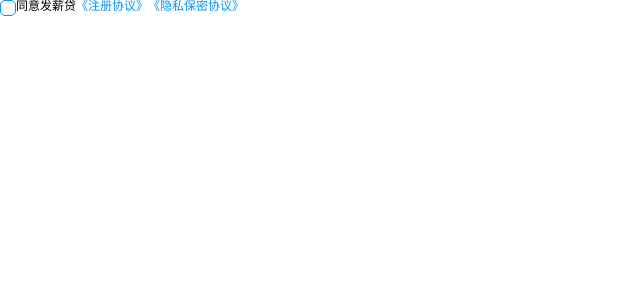
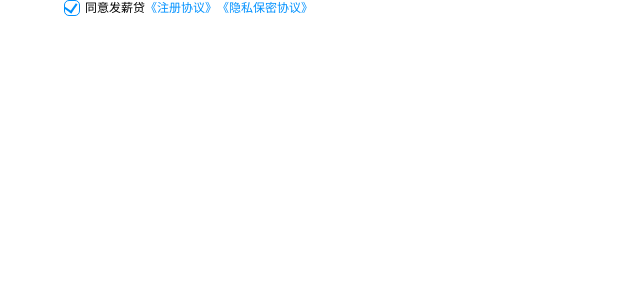
Before and after one commit to cleartime/fxd-compents, a Vue app: page / in a window 1280 px wide. Shown: the top 300 px of the page, without its empty margins (0-640 px from the left). Built offline with nearby package versions, Linux system fonts and the light colour scheme.

Commit message:
radioTip

```diff
--- a/src/App.vue
+++ b/src/App.vue
@@ -6,7 +6,12 @@
     <!--<actionsheet></actionsheet>-->
     <!--<textInput :showIcon="true" :showCode="true" :iconUrl="icon" :placeholder='placeholder' :type="type" :model="item.message" @text_input_cb="val=>{item.message=val}"></textInput>-->
     <!--<textInput :showIcon="true" :showCode="true" :iconUrl="icon" :placeholder='placeholder' :type="type" :model="item.message2" @text_input_cb="val=>{item.message2=val}"></textInput>-->
-      <radioTip></radioTip>
+      <radioTip
+          :agreeText="'同意发薪贷'"
+          :tipList="['注册协议','隐私保密协议']"
+          @tick_cb="tick_cb"
+          @tip_cb="tip_cb"
+      ></radioTip>
   </div>
 </template>
 
@@ -39,10 +44,10 @@ import radioTip from './components/ui/radioTip/radioTip.vue'
       }
     },
     components: {
-      alert,
-      toask,
-      fmask,
-      actionsheet,
+        alert,
+        toask,
+        fmask,
+        actionsheet,
         swiper,
         textInput,
         radioTip
@@ -51,6 +56,12 @@ import radioTip from './components/ui/radioTip/radioTip.vue'
 
     },
     methods: {
+        tick_cb(i){
+            console.log(i)
+        },
+        tip_cb(t,i){
+            console.log(t,i)
+        }
     }
   }
 </script>
--- a/src/components/ui/radioTip/radioTip.vue
+++ b/src/components/ui/radioTip/radioTip.vue
@@ -1,15 +1,17 @@
 <template>
     <div class="radioTip">
-        <span class="radio" :class="[tick?'tick':'']" @click="switch_tick"></span>
+        <span class="radio" :class="[myTick?'tick':'']" @click="switch_tick"></span>
         <span class="agree" @click="switch_tick">{{agreeText}}</span>
-        <span class="tip" v-for="i in tipList">《{{i}}》</span>
+        <span class="tip" v-for="(t,i) in myTipList" @click="tip(t,i)">《{{t}}》</span>
     </div>
 </template>
 <style lang="scss" scoped>
 .radioTip{
     display:flex;
-    /*justify-content:flex-start;*/
-    align-item:center;
+    width: 90%;
+    margin:0 auto;
+    position: relative;
+    align-items: center;
     .radio{
         &.tick:after{
             content:'';
@@ -27,7 +29,8 @@
         background:#fff;
         border-radius:5px;
         width:.28rem;
-        height:.28rem
+        height:.28rem;
+        margin-right: .1rem;
     }
     .agree,.tip{
         font-size: .24rem
@@ -41,20 +44,24 @@
     export default{
         data(){
             return {
-                tick:false,
-                agreeText:'同意发薪贷',
-                tipList:['注册协议','隐私保密协议']
+                myTick: this.tick || true, //默认选中
+                myTipList:this.tipList,//组件内不能修改props的值需要用个备份变量来修改内部组件值
             }
         },
-        props:[],
+        props:['tick','agreeText','tipList'],
         mounted() {
-
+            if(!!this.tipList&&(typeof this.tipList == "string")){//判断tipList是不是一个string如果是的就当成数组长度为1来处理
+                this.myTipList = new Array(this.tipList);
+            }
         },
         methods:{
-            switch_tick(){
-                this.tick = !this.tick
+            switch_tick(){//点击钩子的回调
+                this.myTick = !this.myTick;
+                this.$emit('tick_cb',this.myTick);//返回当前选中状态
+            },
+            tip(item,index){//点击协议的回调
+                this.$emit('tip_cb',item,index);//item返回当前值，index返回当前索引
             }
         },
-        watch: {}
     }
 </script>
```
Also changed, not shown: src/components/ui/radioTip/README.md.
